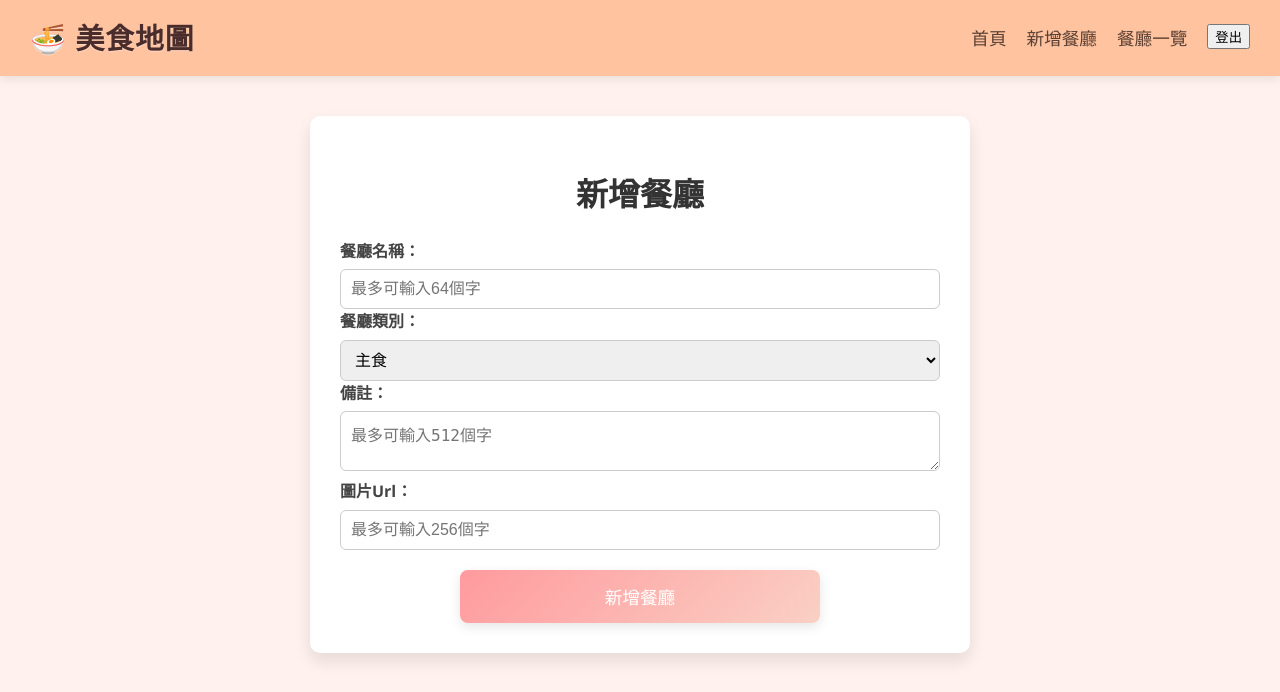
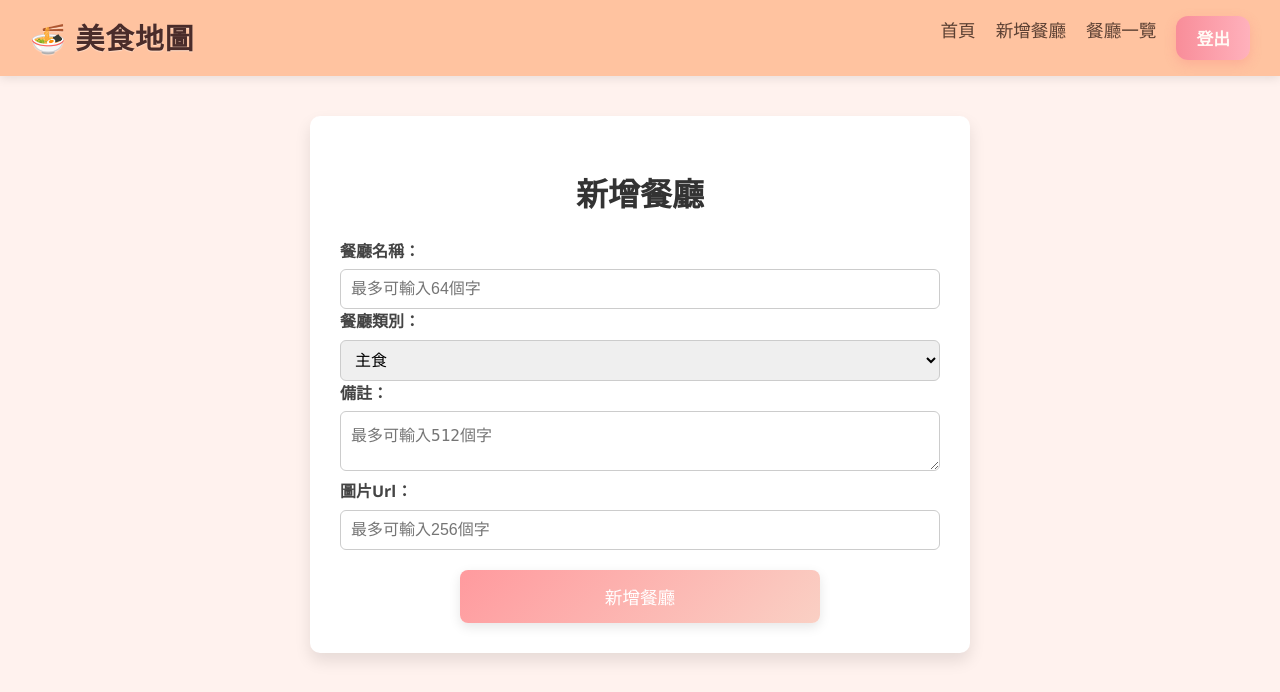
Before and after one commit to InagakiRomi/MyDinnerDive, a Spring Boot app: page /dinnerHome/createRestaurant in a window 1280 px wide. Shown: the top 692 px of the page. Run offline with Spring Boot 4, Linux system fonts and the light colour scheme; some of the project's set-up classes (security, data sources, template engines, error pages and the like) are left out, and stand-ins take their place.

Commit message:
[!]調整登出按鈕樣式

```diff
--- a/my-dinnerdive/src/main/resources/static/css/layout/navBar.css
+++ b/my-dinnerdive/src/main/resources/static/css/layout/navBar.css
@@ -1,57 +1,101 @@
+/* ==== 色彩設定區 ==== */
+:root {
+    /* === [BODY 背景與文字] === */
+    --color-body-bg: #fff2ee;         /* 整體背景 */
+    --color-text-default: #444444;    /* 預設文字顏色 */
+    --color-theme-pink: #ffb6c1;      /* 註冊頁面背景色 */
+
+    /* === [導覽列 navBar] === */
+    --color-nav-bg: #ffc3a0;                       /* 導覽列底色 */
+    --color-nav-text: #5c4033;                     /* 導覽列文字與連結顏色 */
+    --color-logo: #4a2c2a;                         /* 導覽列 LOGO 文字 */
+    --color-logo-shadow: rgba(255,255,255,0.4);    /* 導覽列 LOGO 陰影 */
+    --color-link-hover: #d24d57;                   /* 導覽列連結滑過時顏色 */
+
+    /* === [登出按鈕 navButton] === */
+    --color-btn-gradient-start: #f88d99;                    /* 按鈕漸層起點 */
+    --color-btn-gradient-end: #ffb1bc;                      /* 按鈕漸層終點 */
+    --color-btn-text: #fffaf5;                              /* 按鈕文字色 */
+    --color-btn-shadow: rgba(248, 110, 125, 0.25);          /* 按鈕陰影效果 */
+    --color-btn-hover-start: #f2717e;                       /* 滑過按鈕漸層起點 */
+    --color-btn-hover-end: #ffc8d1;                         /* 滑過按鈕漸層終點 */
+    --color-btn-hover-shadow: rgba(248, 110, 125, 0.35);    /* 滑過按鈕陰影變深 */
+}
+
 /* ==== 網頁背景設定 ==== */
 body {
-    margin: 0;                                           /* 移除預設外距 */
-    padding: 0;                                          /* 移除預設內距 */
-    background-color: #fff2ee;                         /* 整體背景 */
-    color: #444444;                                    /* 預設文字顏色 */
-    font-family: "Noto Sans TC", "Segoe UI", sans-serif; /* 設定中文字與英文字體 */
-    line-height: 1.6;                                    /* 行距設定 */
+    margin: 0;                                              /* 移除預設外距 */
+    padding: 0;                                             /* 移除預設內距 */
+    background-color: var(--color-body-bg);                 /* 整體背景 */
+    color: var(--color-text-default);                       /* 預設文字顏色 */
+    font-family: "Noto Sans TC", "Segoe UI", sans-serif;    /* 設定中文字與英文字體 */
+    line-height: 1.6;                                       /* 行距設定 */
 }
 
 /* 另外一種背景色主題 */
 body.pinkTheme {
-    background-color: #ffb6c1;
+    background-color: var(--color-theme-pink);
 }
 
 /* ==== 導覽列樣式 ==== */
 .navBar {
-    display: flex;                               /* 使用 Flex 水平排列 */
-    justify-content: space-between;              /* LOGO 與連結分散 */
-    align-items: center;                         /* 垂直置中 */
-    padding: 15px 30px;                          /* 內距讓內容不貼邊 */
-    background-color: #ffc3a0;                 /* 導覽列底色（亮橘） */
-    color: #5c4033;                            /* 文字顏色 */
-    box-shadow: 0 2px 10px rgba(0, 0, 0, 0.1); /* 添加下方陰影 */
+    display: flex;                                  /* 使用 Flex 水平排列 */
+    justify-content: space-between;                 /* LOGO 與連結分散 */
+    align-items: center;                            /* 垂直置中 */
+    padding: 15px 30px;                             /* 內距讓內容不貼邊 */
+    background-color: var(--color-nav-bg);          /* 導覽列底色（亮橘） */
+    color: var(--color-nav-text);                   /* 文字顏色 */
+    box-shadow: 0 2px 10px rgba(0, 0, 0, 0.1);    /* 添加下方陰影 */
 }
 
 /* ==== 導覽列標誌 ==== */
 .navBar .logo {
-    font-size: 1.8rem;                              /* 文字變大呈現標誌感 */
-    font-weight: bold;                              /* 粗體呈現品牌感 */
-    letter-spacing: 1px;                            /* 字距微調 */
-    color: #4a2c2a;                               /* 深咖啡色文字 */
-    text-shadow: 0 1px 1px rgba(255,255,255,0.4); /* 白色陰影提亮文字 */
+    font-size: 1.8rem;                                  /* 文字變大呈現標誌感 */
+    font-weight: bold;                                  /* 粗體呈現品牌感 */
+    letter-spacing: 1px;                                /* 字距微調 */
+    color: var(--color-logo);                           /* 文字 */
+    text-shadow: 0 1px 1px var(--color-logo-shadow);    /* 白色陰影提亮文字 */
 }
 
 /* ==== 連結列樣式 ==== */
 .navBar .navLinks {
-    display: flex;    /* 水平排列列表 */
-    gap: 20px;        /* 每個項目間距 */
-    list-style: none; /* 移除預設項目符號 */
-    margin: 0;        /* 移除外邊距 */
-    padding: 0;       /* 移除內邊距 */
+    display: flex;       /* 水平排列列表 */
+    gap: 20px;           /* 每個項目間距 */
+    list-style: none;    /* 移除預設項目符號 */
+    margin: 0;           /* 移除外邊距 */
+    padding: 0;          /* 移除內邊距 */
 }
 
 /* ==== 導覽列中的連結樣式 ==== */
 .navBar .navLinks li a {
-    font-size: 1.1rem;           /* 字體大小 */
-    font-weight: 500;            /* 中等粗體 */
-    color: #5c4033;            /* 預設文字色 */
-    text-decoration: none;       /* 移除底線 */
-    transition: color 0.2s ease; /* 滑過變色加上動畫 */
+    font-size: 1.1rem;               /* 字體大小 */
+    font-weight: 500;                /* 中等粗體 */
+    color: var(--color-nav-text);    /* 預設文字色 */
+    text-decoration: none;           /* 移除底線 */
+    transition: color 0.2s ease;     /* 滑過變色加上動畫 */
 }
 
 /* ==== 滑過連結變色效果 ==== */
 .navBar .navLinks li a:hover {
-    color: #d24d57; /* 滑過時改為紅粉色 */
+    color: var(--color-link-hover);    /* 滑過時變顏色 */
 }
+
+/* ==== 登出按鈕 ==== */
+.navButton {
+    background: linear-gradient(to right, var(--color-btn-gradient-start), var(--color-btn-gradient-end));  /* 按鈕色 */
+    color: var(--color-btn-text);                      /* 文字色 */
+    font-size: 1.05rem;                                /* 字體大小 */
+    font-weight: 600;                                  /* 半粗體字 */
+    border: none;                                      /* 移除邊框 */
+    padding: 10px 20px;                                /* 內距：上下左右 */
+    border-radius: 12px;                               /* 圓角按鈕 */
+    cursor: pointer;                                   /* 滑過變小手 */
+    box-shadow: 0 4px 12px var(--color-btn-shadow);    /* 陰影效果 */
+    transition: all 0.3s ease;                         /* 動畫過渡效果 */
+}
+
+.navButton:hover {
+    background: linear-gradient(to right, var(--color-btn-hover-start), var(--color-btn-hover-end));    /* 滑過時變亮 */
+    box-shadow: 0 6px 16px var(--color-btn-hover-shadow);                                               /* 陰影變深 */
+    transform: translateY(-2px) scale(1.02);                                                            /* 上浮＋放大 */
+}
--- a/my-dinnerdive/src/main/resources/templates/layout/navBar.html
+++ b/my-dinnerdive/src/main/resources/templates/layout/navBar.html
@@ -24,7 +24,7 @@
                 <!-- 登出按鈕（POST 請求） -->
                 <li>
                     <form th:action="@{/logout}" method="post">
-                        <button type="submit">登出</button>
+                        <button type="submit" class="navButton">登出</button>
                     </form>
                 </li>
             </ul>
```
